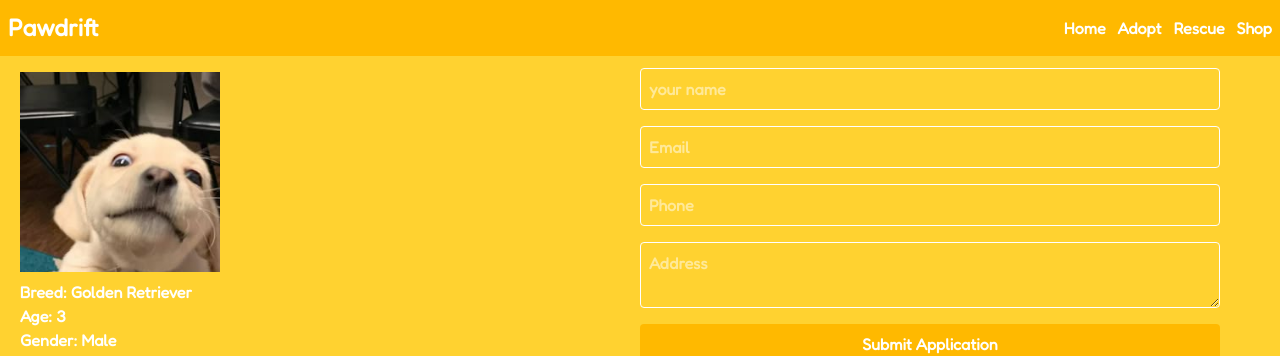
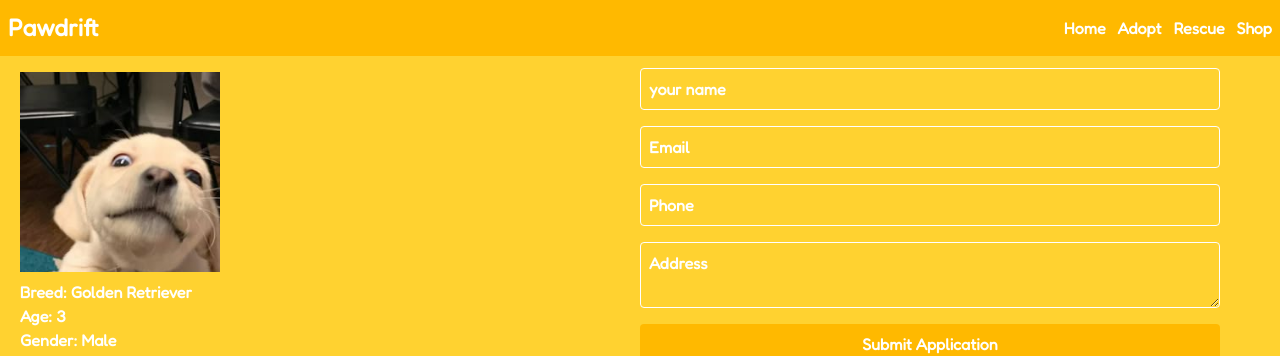
Before and after one commit to Diksha0032/pawdrift, a React (Vite) app: page /adopt/1 in a window 1280 px wide. Shown: the top 356 px of the page. Built offline with nearby package versions, Linux system fonts and the light colour scheme.

Commit message:
Update Adoptpfp.jsx

```diff
--- a/src/pages/Adoptpfp.jsx
+++ b/src/pages/Adoptpfp.jsx
@@ -58,7 +58,7 @@ const Adoptpfp = () => {
           value={formData.name}
           onChange={handleChange}
           required
-          className="border border-white-500 text-white-500 p-2 rounded"
+          className="border border-white-500 text-white-500 p-2 rounded placeholder:text-white"
           />
           <input
           name="email"
@@ -67,7 +67,7 @@ const Adoptpfp = () => {
           value={formData.email}
           onChange={handleChange}
           required
-          className="border border-white-500 text-white-500 p-2 rounded"
+          className="border border-white-500 text-white-500 p-2 rounded placeholder:text-white"
           />
           <input
           name="phone"
@@ -76,7 +76,7 @@ const Adoptpfp = () => {
           value={formData.phone}
           onChange={handleChange}
           required
-          className="border border-white-500 text-white-500 p-2 rounded"
+          className="border border-white-500 text-white-500 p-2 rounded placeholder:text-white"
           />
           <textarea
           name="address"
@@ -84,7 +84,7 @@ const Adoptpfp = () => {
           value={formData.address}
           onChange={handleChange}
           required
-          className="border border-white-500 text-white-500 p-2 rounded"
+          className="border border-white-500 text-white-500 p-2 rounded placeholder:text-white"
           />
           <button
           type="submit"
```
